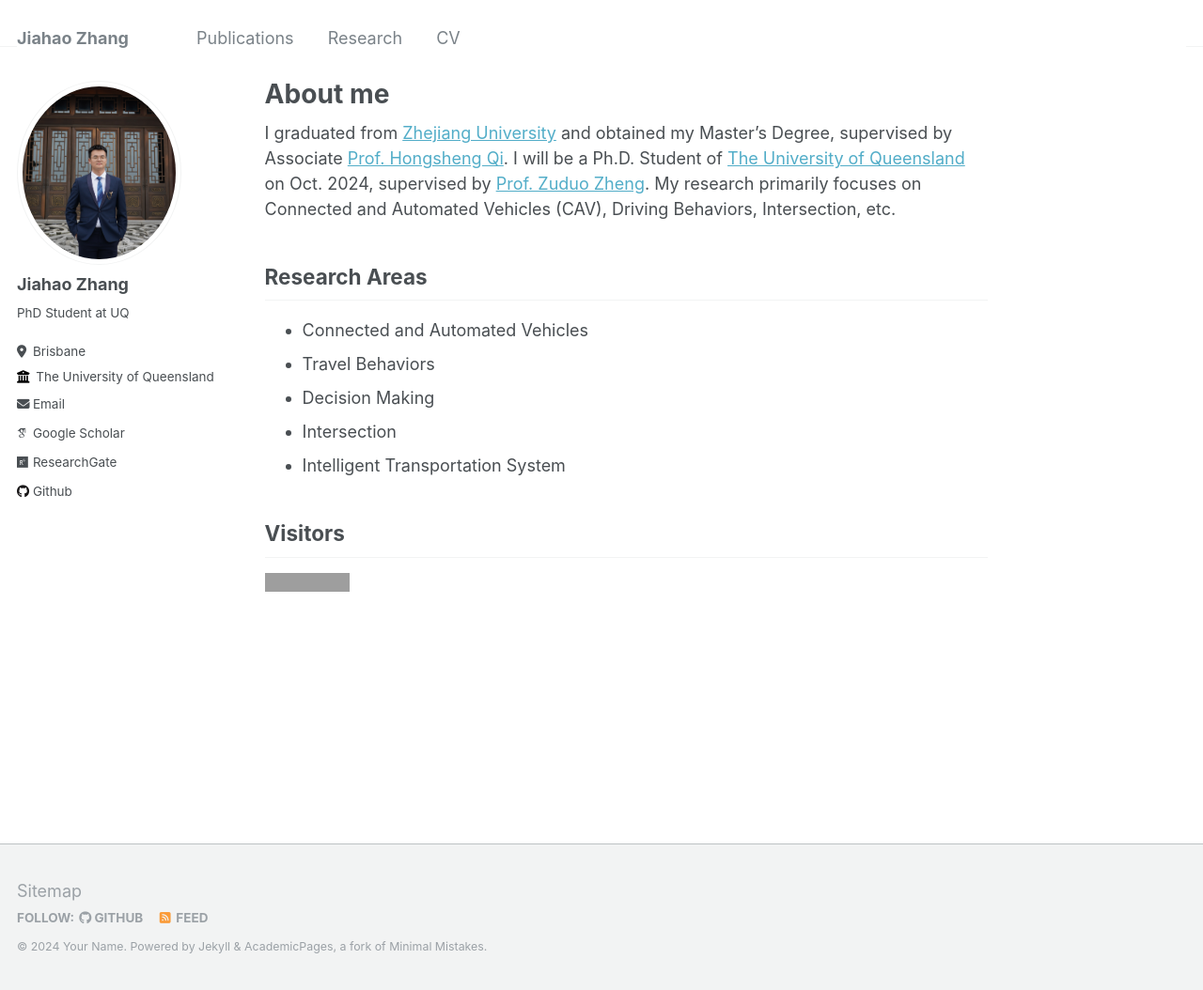
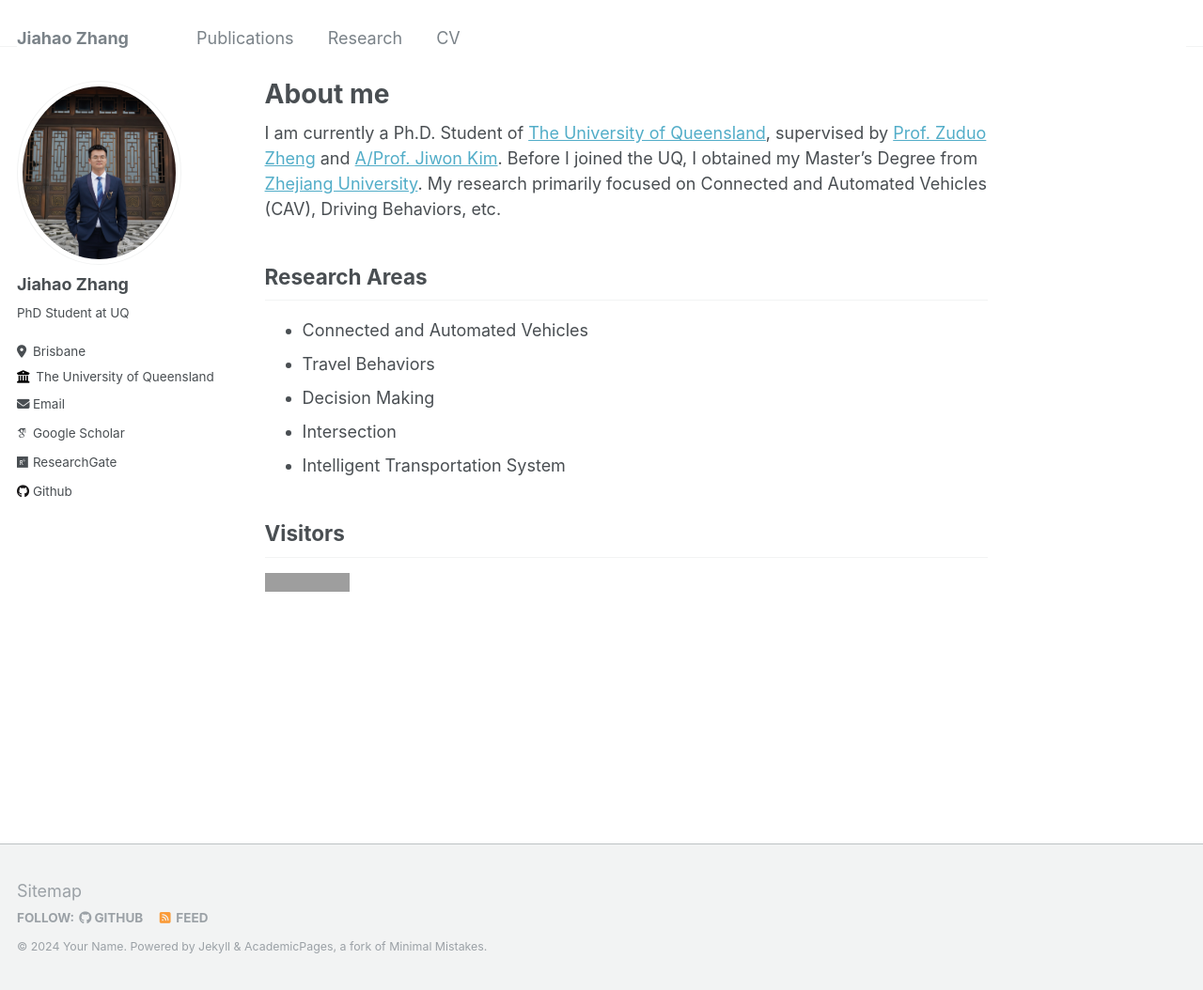
Before and after one commit to zhangjiahao2024/zhangjiahao2024.github.io, a Jekyll site: the page built from _pages/about.md, in a window 1280 px wide and 1054 px high. Shown: the whole window at 94% size. Built offline with Jekyll 4.4.1, drawn with Linux system fonts in a browser that asks for light colours; some web fonts are replaced; grey boxes are pictures that could not be loaded.

Commit message:
Update about.md

```diff
--- a/_pages/about.md
+++ b/_pages/about.md
@@ -8,7 +8,7 @@ redirect_from:
 ---
 
 
-I graduated from [Zhejiang University](https://www.zju.edu.cn/english/) and obtained my Master's Degree, supervised by Associate [Prof. Hongsheng Qi](https://person.zju.edu.cn/qihongsheng). I will be a Ph.D. Student of [The University of Queensland](https://www.uq.edu.au/) on Oct. 2024, supervised by [Prof. Zuduo Zheng](https://researchers.uq.edu.au/researcher/20105). My research primarily focuses on Connected and Automated Vehicles (CAV), Driving Behaviors, Intersection, etc.
+I am currently a Ph.D. Student of [The University of Queensland](https://www.uq.edu.au/), supervised by [Prof. Zuduo Zheng](https://researchers.uq.edu.au/researcher/20105) and [A/Prof. Jiwon Kim](https://www.jiwonkim.co/). Before I joined the UQ, I obtained my Master's Degree from [Zhejiang University](https://www.zju.edu.cn/english/). My research primarily focused on Connected and Automated Vehicles (CAV), Driving Behaviors, etc.
 
 Research Areas
 ------
```
